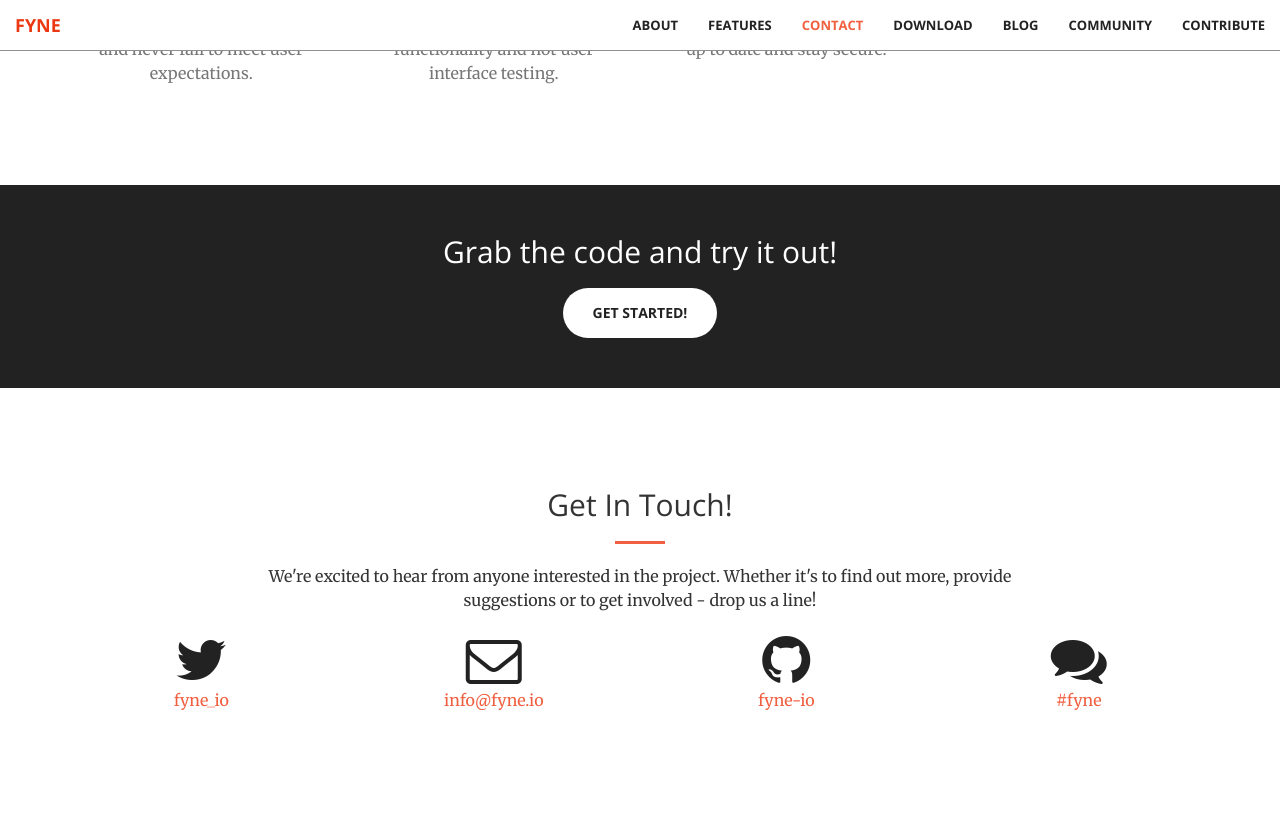
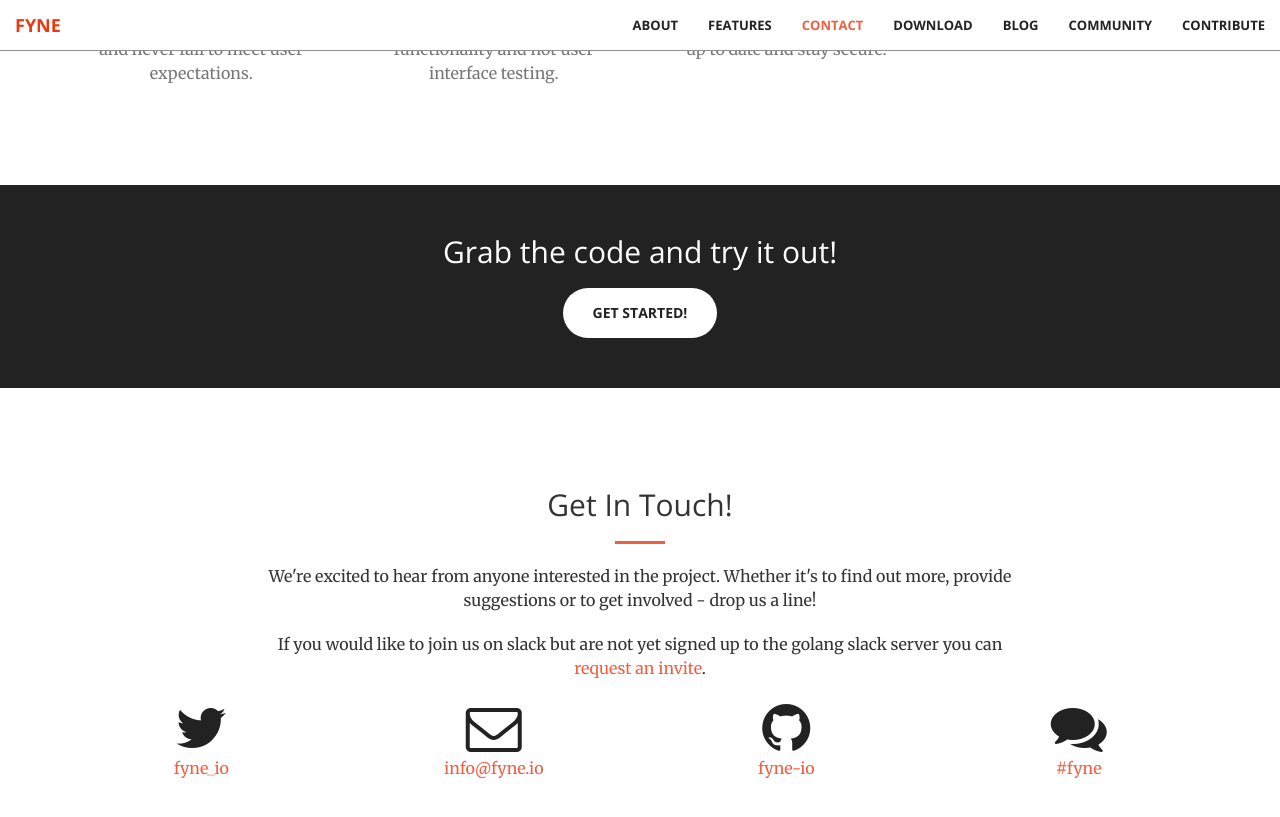
Before and after one commit to fyne-io/fyne-io.github.io, a Jekyll site: the page built from index.md, in a window 1280 px wide and 900 px high, scrolled down 1801 px. Shown: the top 817 px of the window. Built offline with Jekyll 4.4.1, drawn with Linux system fonts in a browser that asks for light colours.

Commit message:
Add a link to slack signup

```diff
--- a/_includes/contact.html
+++ b/_includes/contact.html
@@ -7,6 +7,9 @@
                 <p>We're excited to hear from anyone interested in the project.
                   Whether it's to find out more, provide suggestions or to
                   get involved - drop us a line!</p>
+		<p>If you would like to join us on slack but are not yet signed
+		  up to the golang slack server you can
+		  <a href="https://invite.slack.golangbridge.org/">request an invite</a>.
             </div>
         <div class="col-lg-3 text-center">
             <a href="https://twitter.com/{{ site.twitter_username }}" target="_blank">
```
